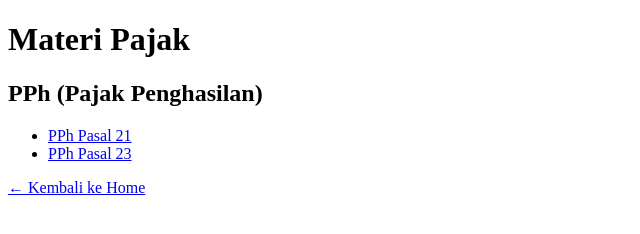
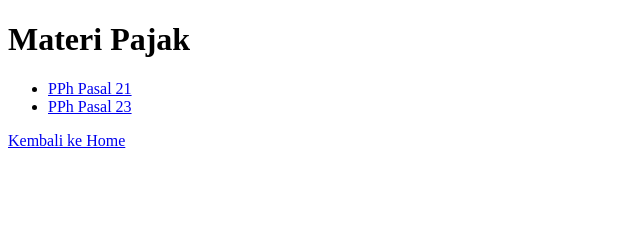
Before and after one commit to firdausilaely/SinauBarengKeuangan, a plain HTML site: page pajak.html in a window 1280 px wide. Shown: the whole page, without its empty margins (0-640 px from the left). Drawn offline with Linux system fonts and the light colour scheme.

Commit message:
Update pajak.html

```diff
--- a/pajak.html
+++ b/pajak.html
@@ -7,14 +7,12 @@
 
 <h1>Materi Pajak</h1>
 
-<h2>PPh (Pajak Penghasilan)</h2>
-
 <ul>
     <li><a href="pph21.html">PPh Pasal 21</a></li>
     <li><a href="pph23.html">PPh Pasal 23</a></li>
 </ul>
 
-<a href="index.html">← Kembali ke Home</a>
+<a href="index.html">Kembali ke Home</a>
 
 </body>
 </html>
```
